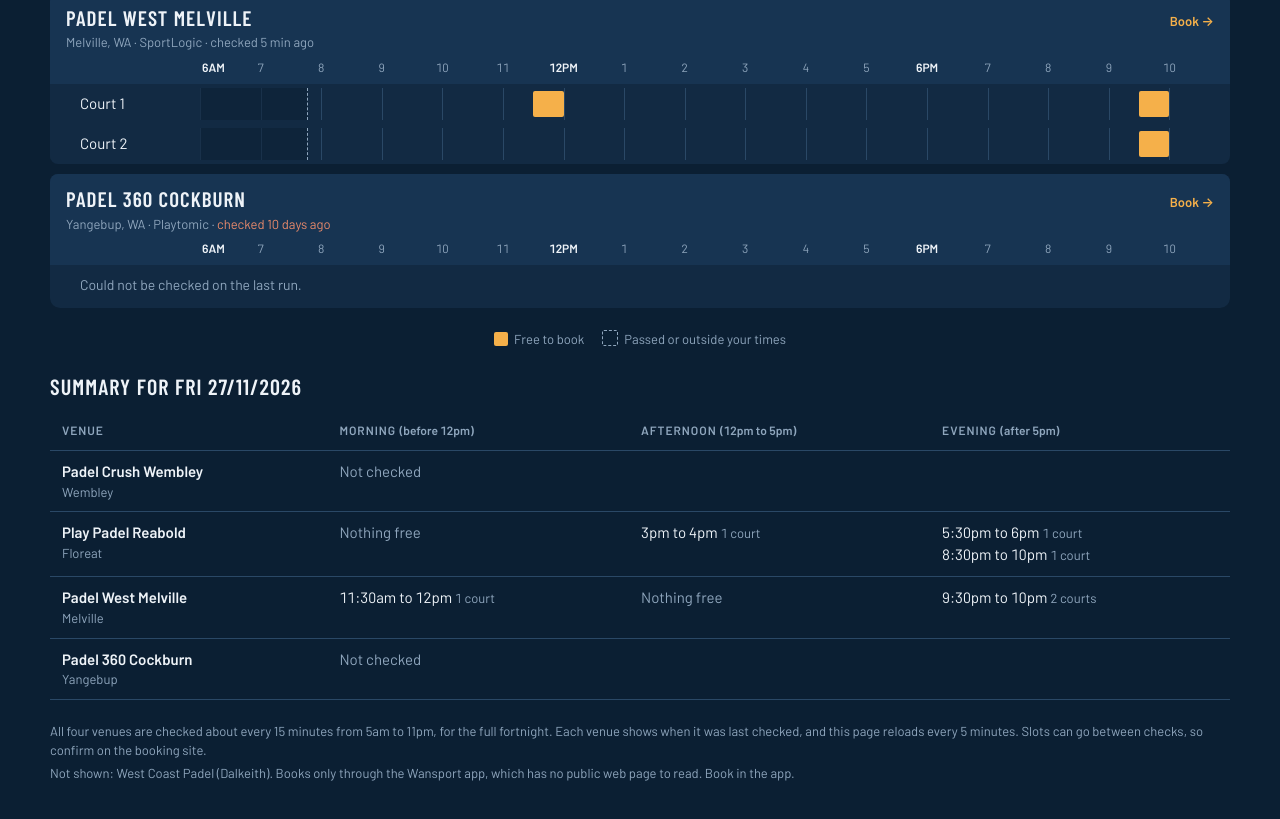
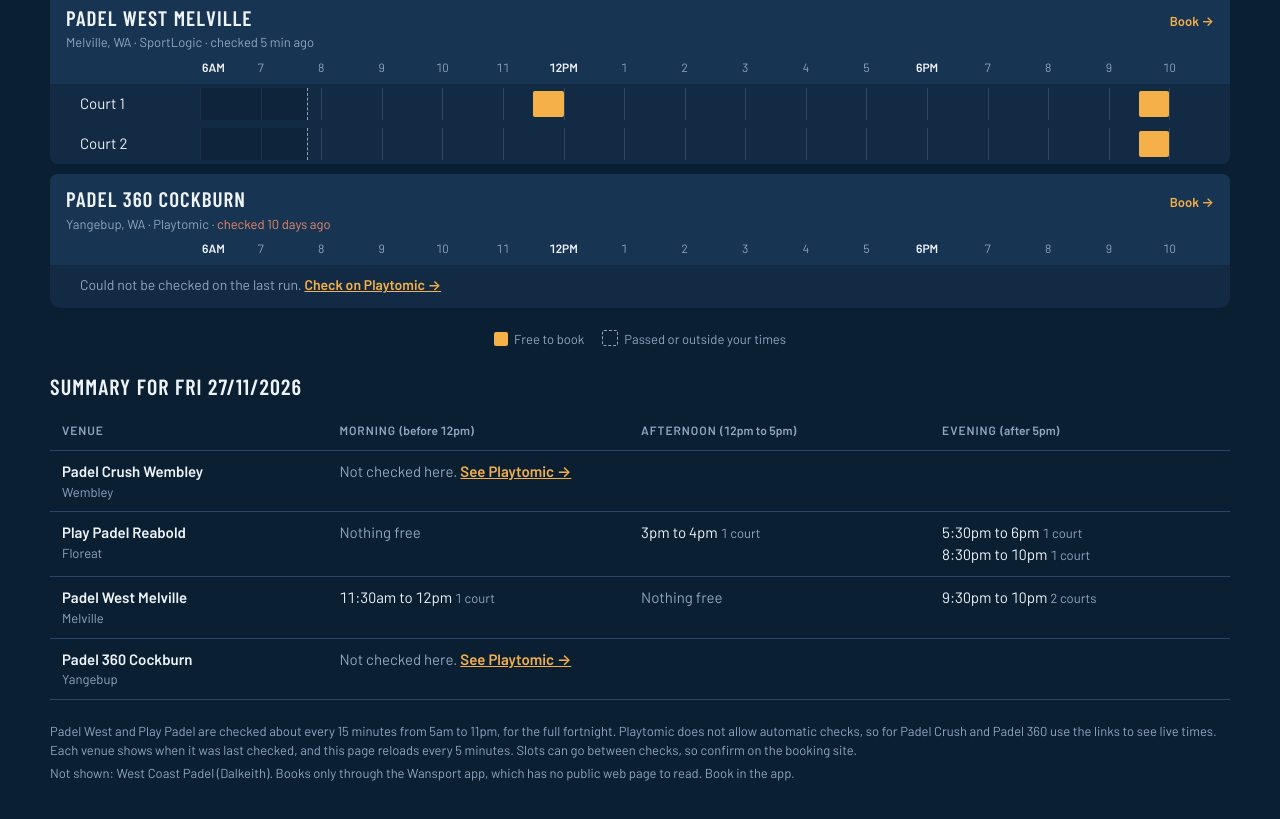
Before and after one commit to Lwerndly/Perth-Padel, a plain HTML site: page index.html in a window 1280 px wide. Shown: the part 749-1568 px from the top of the page. Drawn offline with nearby package versions, Linux system fonts and the light colour scheme.

Commit message:
Update index.html

```diff
--- a/index.html
+++ b/index.html
@@ -64,6 +64,7 @@ button{font:inherit;cursor:pointer}
 .vsub .old{color:var(--warn)}
 .vhead a{color:var(--slot);font-size:13px;font-weight:600;text-decoration:none}
 .vhead a:hover{text-decoration:underline}
+.none a,td.nil a{color:var(--slot);font-weight:600}
 .row{padding:4px 0}
 .row .lab{padding-left:30px;font-size:15px;position:sticky;left:0;z-index:4;background:var(--panel);align-self:stretch;display:flex;align-items:center}
 .axis>div:first-child{position:sticky;left:0;z-index:4;background:var(--band);align-self:stretch}
@@ -211,7 +212,7 @@ function renderGrid(iso){
   for(const v of DATA.venues){
     const card=document.createElement('div');card.className='venue';
     card.innerHTML=`<div class="vband"><div class="vhead"><div><div class="vname">${v.name}</div><div class="vsub">${v.suburb}, WA &middot; ${v.platform} &middot; <span class="${ageMin(v.checked)>180?'old':''}">${v.checked?'checked '+agoText(v.checked):'not checked yet'}</span></div></div><a href="${v.book}" target="_blank" rel="noopener">Book &rarr;</a></div>${axisHtml}</div>`;
-    if(v.status!=='ok'||!v.slots[iso]){const p=document.createElement('div');p.className='none';p.textContent=v.status!=='ok'?'Could not be checked on the last run.':'No data for this day yet.';card.appendChild(p);g.appendChild(card);continue}
+    if(v.status!=='ok'||!v.slots[iso]){const p=document.createElement('div');p.className='none';p.innerHTML=v.status==='paused'?`${v.platform} doesn't allow this page to check ${v.name} automatically, so its times aren't shown here. <a href="${v.book}" target="_blank" rel="noopener">See live availability on ${v.platform} &rarr;</a>`:v.status!=='ok'?`Could not be checked on the last run. <a href="${v.book}" target="_blank" rel="noopener">Check on ${v.platform} &rarr;</a>`:'No data for this day yet.';card.appendChild(p);g.appendChild(card);continue}
     for(const c of v.courts){
       const ivs=intervals(v.slots[iso][c]||[]).map(i=>clip(iso,i)).filter(Boolean);
       const row=document.createElement('div');row.className='row';
@@ -239,7 +240,7 @@ function renderSummary(iso){
   let h=`<thead><tr><th>Venue</th>${parts.map(p=>`<th>${p[0]} <span style="text-transform:none;letter-spacing:0">(${p[1]})</span></th>`).join('')}</tr></thead><tbody>`;
   for(const v of DATA.venues){
     h+=`<tr><td><b>${v.name}</b><span class="c" style="display:block">${v.suburb}</span></td>`;
-    if(v.status!=='ok'||!v.slots[iso]){h+=`<td class="nil" colspan="3">Not checked</td></tr>`;continue}
+    if(v.status!=='ok'||!v.slots[iso]){h+=`<td class="nil" colspan="3">Not checked here. <a href="${v.book}" target="_blank" rel="noopener">See ${v.platform} &rarr;</a></td></tr>`;continue}
     // collect intervals across courts, then group identical ranges
     for(const [,,lo,hi] of parts){
       const map=new Map();
@@ -272,7 +273,7 @@ function renderStamp(){
 }
 
 function renderNotes(){
-  const n=$('notes');n.innerHTML='<p>All four venues are checked about every 15 minutes from 5am to 11pm, for the full fortnight. Each venue shows when it was last checked, and this page reloads every 5 minutes. Slots can go between checks, so confirm on the booking site.</p>'+
+  const n=$('notes');n.innerHTML='<p>Padel West and Play Padel are checked about every 15 minutes from 5am to 11pm, for the full fortnight. Playtomic does not allow automatic checks, so for Padel Crush and Padel 360 use the links to see live times. Each venue shows when it was last checked, and this page reloads every 5 minutes. Slots can go between checks, so confirm on the booking site.</p>'+
    (DATA.unchecked||[]).map(u=>`<p>Not shown: ${u.name} (${u.suburb}). ${u.reason}.</p>`).join('');
 }
 
```
